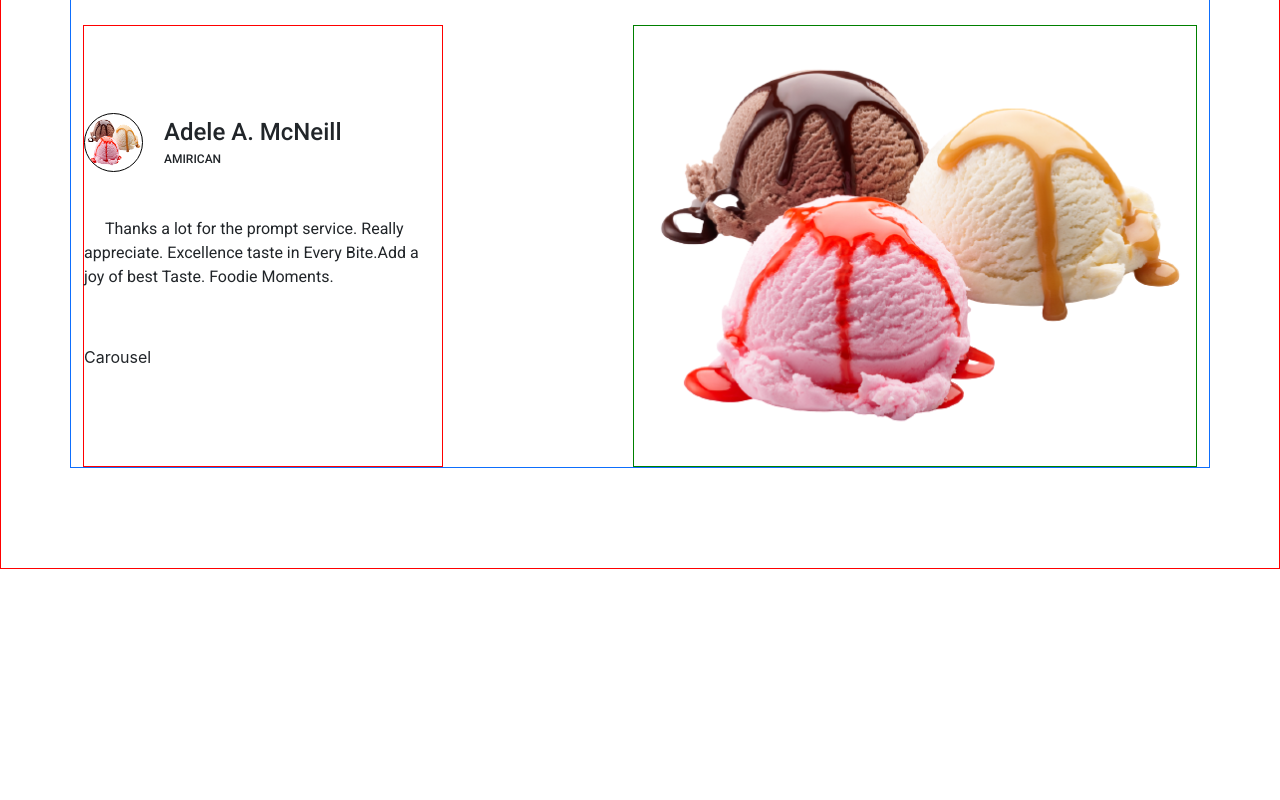
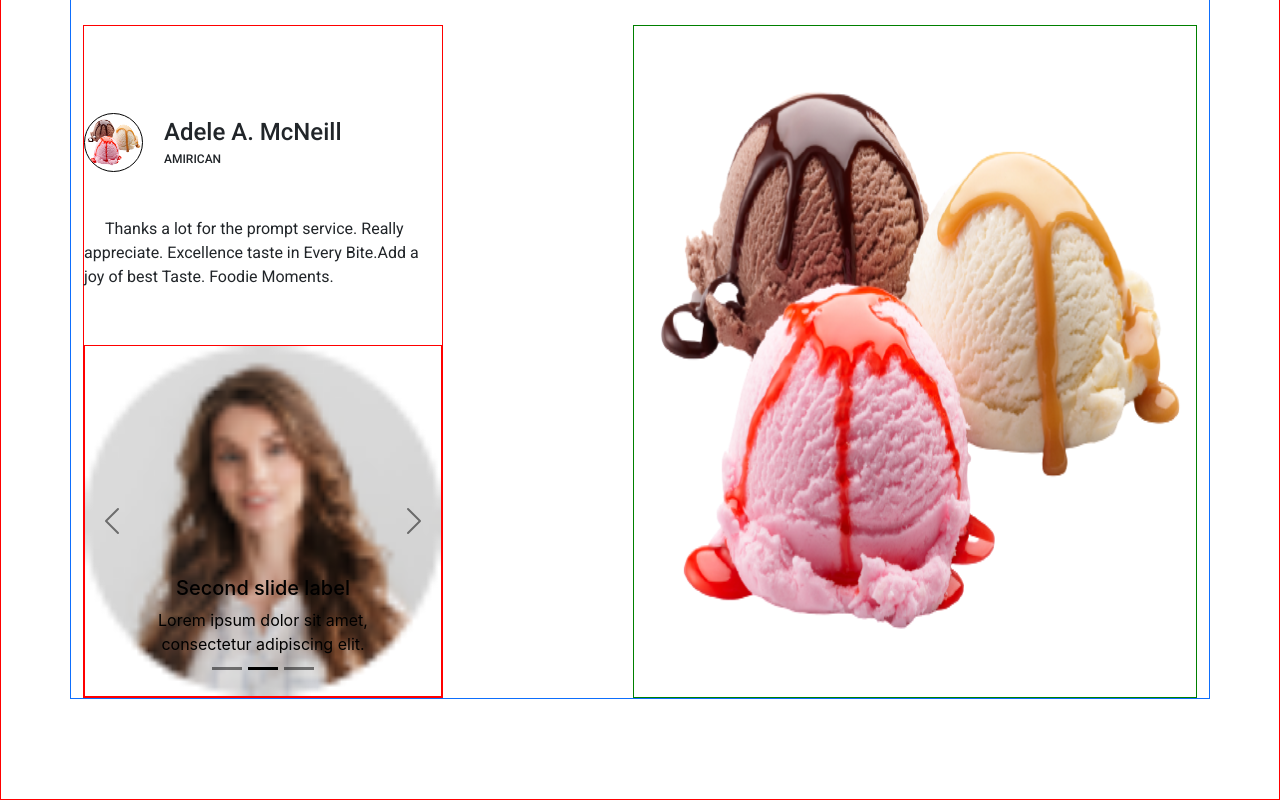
Before and after one commit to E-gap/ice-cream-polar-site, a React (Create React App) app: page / in a window 1280 px wide. Shown: the part 3577-4377 px from the top of the page. Before the commit the page ends 4146 px from the top, so only its background shows below. Built offline with nearby package versions, Linux system fonts and the light colour scheme; some icons are missing; a web font is replaced by a local one.

Commit message:
start carousel

```diff
--- a/src/components/ProductsSection/ProductsSection.jsx
+++ b/src/components/ProductsSection/ProductsSection.jsx
@@ -2,14 +2,14 @@
 import Container from "react-bootstrap/Container";
 import Nav from "react-bootstrap/Nav";
 import Navbar from "react-bootstrap/Navbar";
-
 import prod_1 from "../../images/products/prod_1.png";
 import prod_2 from "../../images/products/prod_2.png";
 import prod_3 from "../../images/products/prod_3.png";
+import author_1 from "../../images/products/author_1.png";
 import view_image from "../../images/products/view_image.png";
 import { PiQuotesFill } from "react-icons/pi";
-
 import ButtonUser from "../Button/Button";
+import Carousel from "react-bootstrap/Carousel";
 
 const ProductsSection = () => {
   return (
@@ -149,7 +149,50 @@
               taste in Every Bite.Add a joy of best Taste. Foodie Moments.
               <PiQuotesFill className={css.quotesEnd} />
             </p>
-            <div className={css.viewCarousel}>Carousel</div>
+            <div className={css.viewCarousel}>
+              <Carousel data-bs-theme="dark">
+                <Carousel.Item>
+                  <img
+                    className="d-block w-100"
+                    src={author_1}
+                    alt="First slide"
+                  />
+                  <Carousel.Caption>
+                    <h5>First slide label</h5>
+                    <p>
+                      Nulla vitae elit libero, a pharetra augue mollis interdum.
+                    </p>
+                  </Carousel.Caption>
+                </Carousel.Item>
+                <Carousel.Item>
+                  <img
+                    className="d-block w-100"
+                    src={author_1}
+                    alt="Second slide"
+                  />
+                  <Carousel.Caption>
+                    <h5>Second slide label</h5>
+                    <p>
+                      Lorem ipsum dolor sit amet, consectetur adipiscing elit.
+                    </p>
+                  </Carousel.Caption>
+                </Carousel.Item>
+                <Carousel.Item>
+                  <img
+                    className="d-block w-100"
+                    src={author_1}
+                    alt="Third slide"
+                  />
+                  <Carousel.Caption>
+                    <h5>Third slide label</h5>
+                    <p>
+                      Praesent commodo cursus magna, vel scelerisque nisl
+                      consectetur.
+                    </p>
+                  </Carousel.Caption>
+                </Carousel.Item>
+              </Carousel>
+            </div>
           </div>
           <img
             className={css.viewImage}
--- a/src/components/ProductsSection/ProductsSection.module.css
+++ b/src/components/ProductsSection/ProductsSection.module.css
@@ -159,6 +159,10 @@
   transform: scale(-1, 1);
 }
 
+.viewCarousel {
+  border: 1px solid red;
+}
+
 .viewImage {
   border: 1px solid green;
 }
```
Also changed, not shown: src/images/products/author_1.png (added).
